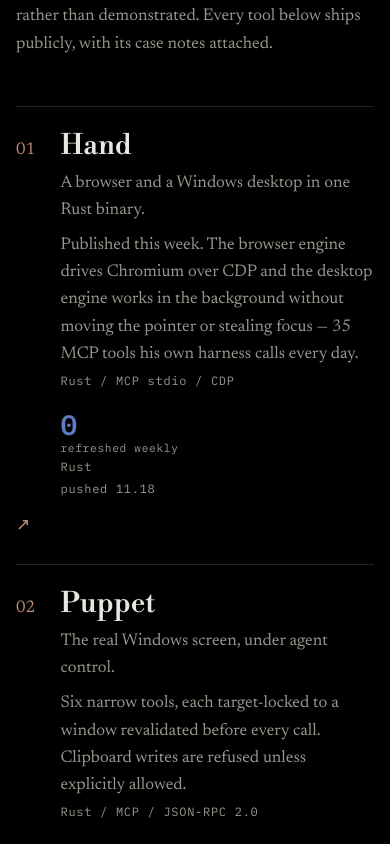
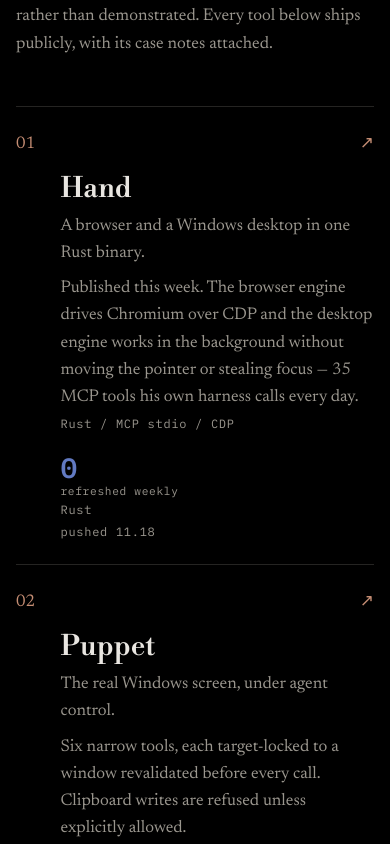
Before and after one commit to nathwn12/nathwn12.github.io, a React (Vite) app: page / in a window 390 px wide. Shown: the part 3200-4044 px from the top of the page. Built offline with nearby package versions, Linux system fonts and the light colour scheme.

Commit message:
style(work): seat compact row arrow and label

```diff
--- a/src/styles/ledger.css
+++ b/src/styles/ledger.css
@@ -576,6 +576,7 @@
   font-size: 0.7rem;
   font-weight: 400;
   letter-spacing: var(--tracking-data);
+  white-space: nowrap;
   color: var(--color-ink-muted);
 }
 
@@ -603,6 +604,13 @@
   .index-stats {
     grid-column: 2 / -1;
     text-align: left;
+  }
+
+  /* Keep the row's open link at the top-right, not below the stats. */
+  .featured-row > a {
+    grid-column: 3;
+    grid-row: 1;
+    align-self: start;
   }
 }
 
```
